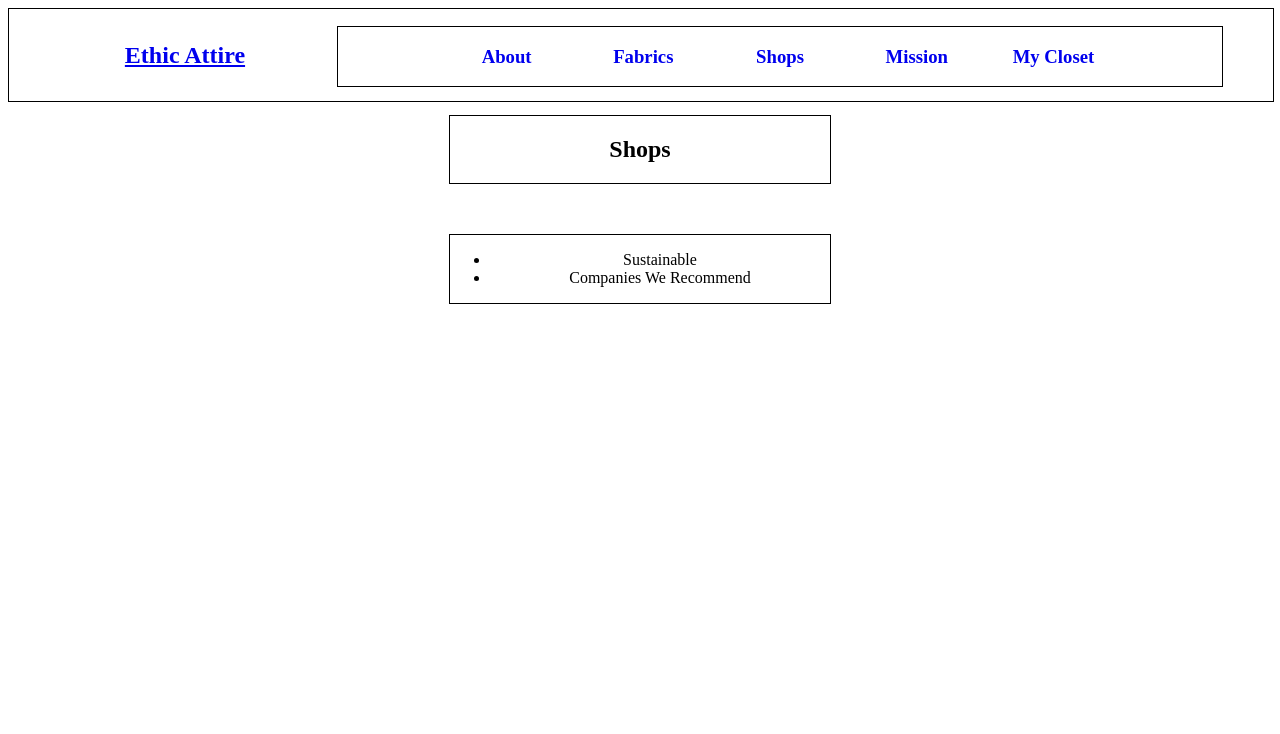
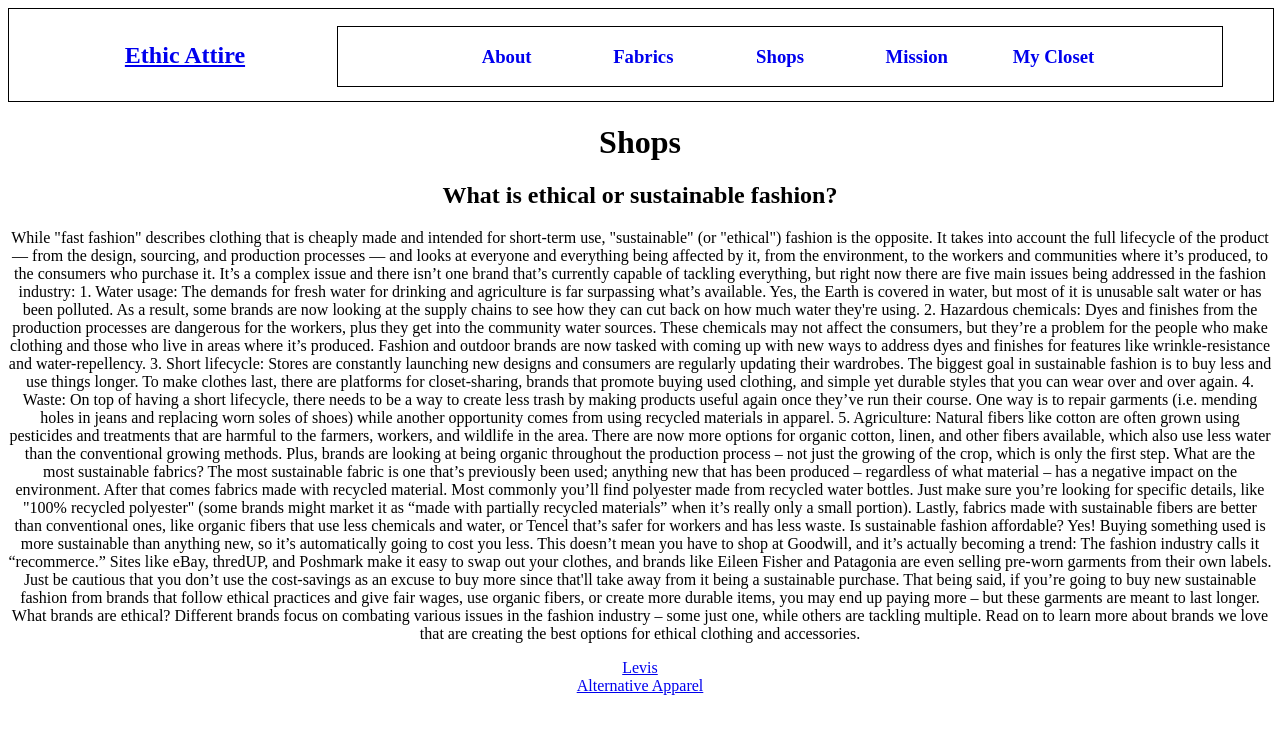
Before and after one commit to gsanchez13/ethicattire_hackathon, a React (Create React App) app in the folder client/: page /shops in a window 1280 px wide. Shown: the top 734 px of the page. Built offline with nearby package versions, Linux system fonts and the light colour scheme.

Commit message:
added to shops

```diff
--- a/client/src/Components/Shops.jsx
+++ b/client/src/Components/Shops.jsx
@@ -1,22 +1,88 @@
 import React from "react";
 import Header from "./Header";
+import { Link } from "react-router-dom";
 
 const Shops = () => {
-    return(
-        <div>
-            {/* If logged in, then show <Header />, else, don't */}
-            <Header />
-            <div className="componentHeaderDiv">
-                <h2 className="componentHeaderTag">Shops</h2>
-            </div>
-            <div id="myClosetContentDiv">
-                <ul>
-                    <li>Sustainable</li>
-                    <li>Companies We Recommend</li>
-                </ul>
-            </div>
-        </div>
-    );
-}
+  return (
+    <div>
+      {/* If logged in, then show <Header />, else, don't */}
+      <Header />
+      <h1>Shops</h1>
+        <h2>What is ethical or sustainable fashion?</h2>
+      <p>
+         While "fast fashion" describes
+        clothing that is cheaply made and intended for short-term use,
+        "sustainable" (or "ethical") fashion is the opposite. It takes into
+        account the full lifecycle of the product — from the design, sourcing,
+        and production processes — and looks at everyone and everything being
+        affected by it, from the environment, to the workers and communities
+        where it’s produced, to the consumers who purchase it. It’s a complex
+        issue and there isn’t one brand that’s currently capable of tackling
+        everything, but right now there are five main issues being addressed in
+        the fashion industry: 1. Water usage: The demands for fresh water for
+        drinking and agriculture is far surpassing what’s available. Yes, the
+        Earth is covered in water, but most of it is unusable salt water or has
+        been polluted. As a result, some brands are now looking at the supply
+        chains to see how they can cut back on how much water they're using. 2.
+        Hazardous chemicals: Dyes and finishes from the production processes are
+        dangerous for the workers, plus they get into the community water
+        sources. These chemicals may not affect the consumers, but they’re a
+        problem for the people who make clothing and those who live in areas
+        where it’s produced. Fashion and outdoor brands are now tasked with
+        coming up with new ways to address dyes and finishes for features like
+        wrinkle-resistance and water-repellency. 3. Short lifecycle: Stores are
+        constantly launching new designs and consumers are regularly updating
+        their wardrobes. The biggest goal in sustainable fashion is to buy less
+        and use things longer. To make clothes last, there are platforms for
+        closet-sharing, brands that promote buying used clothing, and simple yet
+        durable styles that you can wear over and over again. 4. Waste: On top
+        of having a short lifecycle, there needs to be a way to create less
+        trash by making products useful again once they’ve run their course. One
+        way is to repair garments (i.e. mending holes in jeans and replacing
+        worn soles of shoes) while another opportunity comes from using recycled
+        materials in apparel. 5. Agriculture: Natural fibers like cotton are
+        often grown using pesticides and treatments that are harmful to the
+        farmers, workers, and wildlife in the area. There are now more options
+        for organic cotton, linen, and other fibers available, which also use
+        less water than the conventional growing methods. Plus, brands are
+        looking at being organic throughout the production process – not just
+        the growing of the crop, which is only the first step. What are the most
+        sustainable fabrics? The most sustainable fabric is one that’s
+        previously been used; anything new that has been produced – regardless
+        of what material – has a negative impact on the environment. After that
+        comes fabrics made with recycled material. Most commonly you’ll find
+        polyester made from recycled water bottles. Just make sure you’re
+        looking for specific details, like "100% recycled polyester" (some
+        brands might market it as “made with partially recycled materials” when
+        it’s really only a small portion). Lastly, fabrics made with sustainable
+        fibers are better than conventional ones, like organic fibers that use
+        less chemicals and water, or Tencel that’s safer for workers and has
+        less waste. Is sustainable fashion affordable? Yes! Buying something
+        used is more sustainable than anything new, so it’s automatically going
+        to cost you less. This doesn’t mean you have to shop at Goodwill, and
+        it’s actually becoming a trend: The fashion industry calls it
+        “recommerce.” Sites like eBay, thredUP, and Poshmark make it easy to
+        swap out your clothes, and brands like Eileen Fisher and Patagonia are
+        even selling pre-worn garments from their own labels. Just be cautious
+        that you don’t use the cost-savings as an excuse to buy more since
+        that'll take away from it being a sustainable purchase. That being said,
+        if you’re going to buy new sustainable fashion from brands that follow
+        ethical practices and give fair wages, use organic fibers, or create
+        more durable items, you may end up paying more – but these garments are
+        meant to last longer. What brands are ethical? Different brands focus on
+        combating various issues in the fashion industry – some just one, while
+        others are tackling multiple. Read on to learn more about brands we love
+        that are creating the best options for ethical clothing and accessories.
+      </p>
+      <a href="https://www.levi.com/US/en_US/" target="_blank">
+        Levis
+      </a>{" "}
+      <br />
+      <a href="https://www.alternativeapparel.com/" target="_blank">
+        Alternative Apparel
+      </a>
+    </div>
+  );
+};
 
 export default Shops;
```
Also changed, not shown: 1 other file (tests, documents, lock files or other folders).
